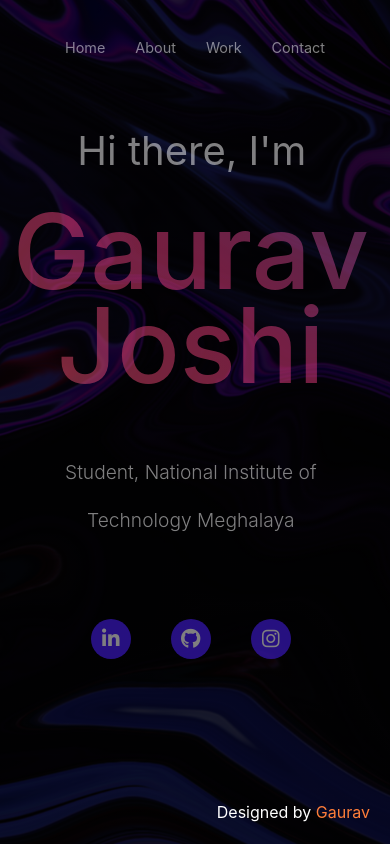
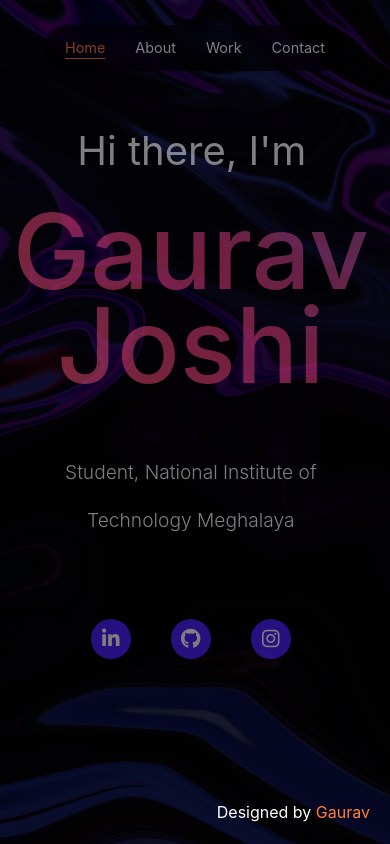
Before and after one commit to webgaurav02/portfolio, a React (Create React App) app: page / in a window 390 px wide. Shown: the top 844 px of the page. Built offline with nearby package versions, Linux system fonts and the light colour scheme.

Commit message:
Improved Navbar

```diff
--- a/src/App.css
+++ b/src/App.css
@@ -38,6 +38,7 @@
 }
 
 .nav-links li {
+  position: relative;
   display: inline-block;
   margin: 7px 40px;
 }
@@ -49,6 +50,30 @@
   color: #ffffff;
   text-decoration: none;
   padding: 5px;
+}
+
+.nav-links li p.active {
+  color: #ff7e39;
+
+}
+
+.nav-links li p::before {
+  content: "";
+  position: absolute;
+  width: 0;
+  height: 1px;
+  bottom: 0;
+  left: 50%;
+  transform: translateX(-50%);
+  background-color: #ff7e39;
+  transition: width 0.3s ease, 0.3s ease;
+}
+
+.nav-links li p.active::before {
+  width: 100%;
+  left: 0;
+  right: auto;
+  transform: none;
 }
 
 .nav-links li p:hover {
@@ -106,9 +131,6 @@
     height: fit-content;
     width: fit-content;
     border-radius: 40px;
-  }
-
-  .navbar.scrolled {
     background: rgb(0, 0, 0, 0.6);
     color: white;
     backdrop-filter: blur(8px);
@@ -132,4 +154,8 @@
     padding: 0;
     margin: 0;
   }
+
+  .nav-links li p::before {
+    height: 0.5px;
+  }
 }
--- a/src/Content.js
+++ b/src/Content.js
@@ -30,16 +30,20 @@ function Content() {
       <nav className={navbarClassName}>
         <ul className="nav-links fade-in">
           <li>
-            <p onClick={() => handleNavClick("home")}>Home</p>
+            <p className={show === "home" ? "active" : ""}
+            onClick={() => handleNavClick("home")}>Home</p>
           </li>
           <li>
-            <p onClick={() => handleNavClick("about")}>About</p>
+            <p className={show === "about" ? "active" : ""}
+             onClick={() => handleNavClick("about")}>About</p>
           </li>
           <li>
-            <p onClick={() => handleNavClick("work")}>Work</p>
+            <p className={show === "work" ? "active" : ""}
+             onClick={() => handleNavClick("work")}>Work</p>
           </li>
           <li>
-            <p onClick={() => handleNavClick("contact")}>Contact</p>
+            <p className={show === "contact" ? "active" : ""}
+            onClick={() => handleNavClick("contact")}>Contact</p>
           </li>
         </ul>
       </nav>
```
